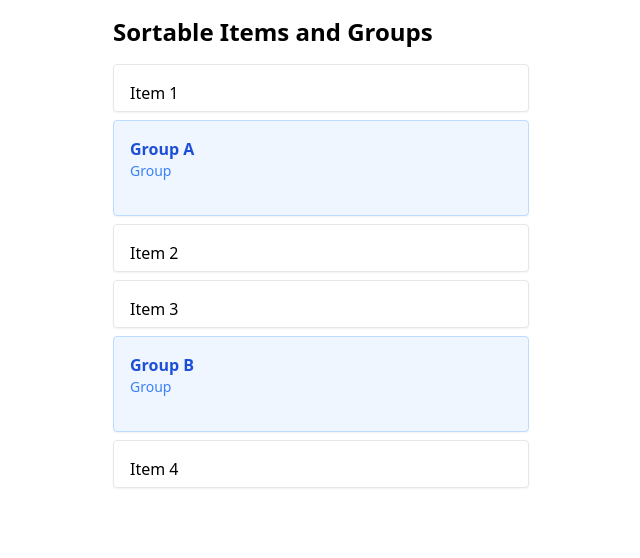
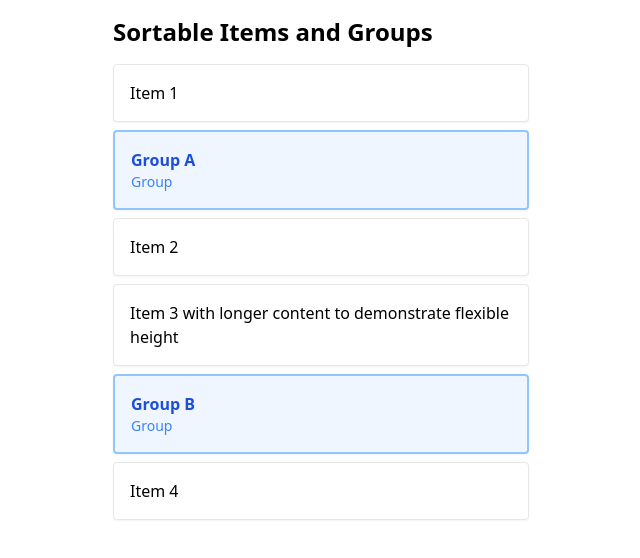
Before and after one commit to ethanmick/prototypes, a React (Vite) app in the folder drag-n-drop-01/: page / in a window 1280 px wide. Shown: the top 558 px of the page, without its empty margins (319-959 px from the left). Built offline with nearby package versions, Linux system fonts and the light colour scheme.

Commit message:
fix: item height is wrong

```diff
--- a/drag-n-drop-01/src/demos/v7.tsx
+++ b/drag-n-drop-01/src/demos/v7.tsx
@@ -52,7 +52,7 @@ const SortableElement: React.FC<{ element: DragElement }> = ({ element }) => {
         style={style}
         {...attributes}
         {...listeners}
-        className="p-4 mb-2 bg-blue-50 border border-blue-200 rounded shadow-sm cursor-grab h-24"
+        className="p-4 mb-2 bg-blue-50 border-2 border-blue-300 rounded shadow-sm cursor-grab min-h-[4rem] flex flex-col justify-center"
       >
         <h3 className="font-semibold text-blue-700">{element.title}</h3>
         <p className="text-sm text-blue-500">Group</p>
@@ -66,7 +66,7 @@ const SortableElement: React.FC<{ element: DragElement }> = ({ element }) => {
       style={style}
       {...attributes}
       {...listeners}
-      className="p-4 mb-2 bg-white border border-gray-200 rounded shadow-sm cursor-grab h-12"
+      className="p-4 mb-2 bg-white border border-gray-200 rounded shadow-sm cursor-grab flex items-center"
     >
       {element.content}
     </div>
@@ -80,7 +80,11 @@ const DragAndDropDemo = () => {
     { id: '1', type: 'item', content: 'Item 1' },
     { id: '2', type: 'group', title: 'Group A' },
     { id: '3', type: 'item', content: 'Item 2' },
-    { id: '4', type: 'item', content: 'Item 3' },
+    {
+      id: '4',
+      type: 'item',
+      content: 'Item 3 with longer content to demonstrate flexible height',
+    },
     { id: '5', type: 'group', title: 'Group B' },
     { id: '6', type: 'item', content: 'Item 4' },
   ])
```
